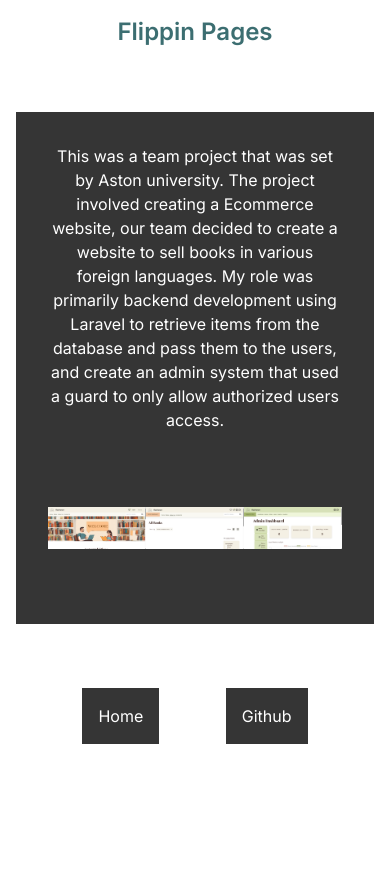
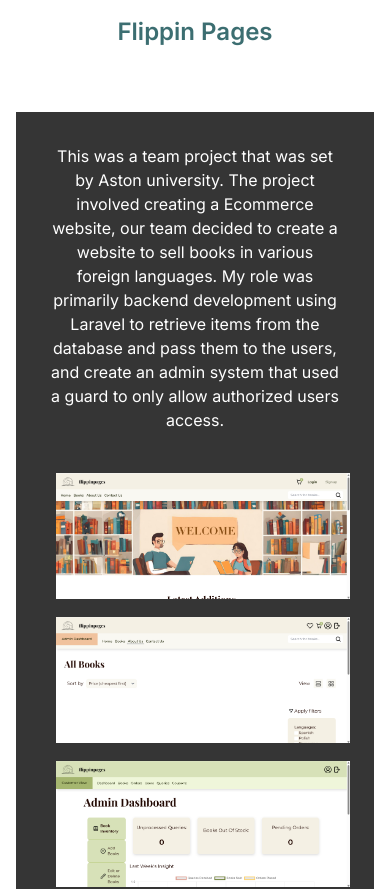
Before and after one commit to burgerking59/Portfolio, a Next.js app: page /flippinpages in a window 390 px wide. Shown: the top 889 px of the page. Before the commit the page ends 844 px from the top, so only its background shows below. Built offline with nearby package versions, Linux system fonts and the light colour scheme; a web font is replaced by a local one.

Commit message:
added responsive

```diff
--- a/src/app/FYP/page.js
+++ b/src/app/FYP/page.js
@@ -7,14 +7,14 @@ export default function page() {
             <h2 className="text-blue text-2xl font-semibold">Final Year Project</h2>
             <div className="bg-black p-8 text-white mt-16 text-center">
                 This is my final year project for computer science at university. The aim of the project was to create a project management tool for game developers, specifically targeted towards newer developers and small teams. I carried out all stages of SDLC, requirements, design, development, evaluation. The website allows users to create projects, draw ideas on a whiteboard, track tasks, and store relevant files.
-            <ul className="relative flex justify-evenly w-full mt-8">
-                <div className="relative h-32 w-1/3">
+            <ul className="relative flex max-md:flex-col justify-evenly w-full mt-8">
+                <div className="relative h-32 w-full m-2 md:w-1/3">
                 <Image className="" src="/FYP1.png" objectFit="contain" fill alt="Final year project image 1"/>
                 </div>
-                <div className="relative h-32 w-1/3">
+                <div className="relative h-32 w-full m-2 md:w-1/3">
                 <Image className="" src="/FYP3.png" objectFit="contain" fill alt="Final year project image 2"/>
                 </div>
-                <div className="relative h-32 w-1/3">
+                <div className="relative h-32 w-full m-2 md:w-1/3">
                 <Image className="" src="/FYP2.png" objectFit="contain" fill alt="Final year project image 3"/>
                 </div>
             </ul>
--- a/src/app/flippinpages/page.js
+++ b/src/app/flippinpages/page.js
@@ -7,14 +7,14 @@ export default function page() {
             <h2 className="text-blue text-2xl font-semibold">Flippin Pages</h2>
             <div className="bg-black p-8 text-white mt-16 text-center">
             This was a team project that was set by Aston university. The project involved creating a Ecommerce website, our team decided to create a website to sell books in various foreign languages. My role was primarily backend development using Laravel to retrieve items from the database and pass them to the users, and create an admin system that used a guard to only allow authorized users access.
-            <ul className="relative flex justify-evenly w-full mt-8">
-                <div className="relative h-32 w-1/3">
+            <ul className="relative flex max-md:flex-col justify-evenly w-full mt-8">
+                <div className="relative h-32 w-full m-2 md:w-1/3">
                 <Image className="" src="/flippinpages1.png" objectFit="contain" fill alt="Final year project image 1"/>
                 </div>
-                <div className="relative h-32 w-1/3">
+                <div className="relative h-32 w-full m-2 md:w-1/3">
                 <Image className="" src="/flippinpages2.png" objectFit="contain" fill alt="Final year project image 2"/>
                 </div>
-                <div className="relative h-32 w-1/3">
+                <div className="relative h-32 w-full m-2 md:w-1/3">
                 <Image className="" src="/flippinpages3.png" objectFit="contain" fill alt="Final year project image 3"/>
                 </div>
             </ul>
--- a/src/app/page.js
+++ b/src/app/page.js
@@ -55,13 +55,13 @@ export default function Home() {
             <label>Phone Number: 07483228207</label>
           </div>
           <div className="flex justify-evenly">
-            <Link className="p-4 md:p-8" href="https://www.linkedin.com/in/oliver-burnett-kiernan-6224a9210/">
+            <Link className="p-1 md:p-8" href="https://www.linkedin.com/in/oliver-burnett-kiernan-6224a9210/">
               <Image className="w-1/4 m-auto hover:opacity-50 duration-1000" src="/linkedin.png" width={1000} height={1000} alt="Linkedin icon"/>
             </Link>
-            <Link className="p-4 md:p-8" href="https://burgerking404.itch.io/">
+            <Link className="p-1 md:p-8" href="https://burgerking404.itch.io/">
               <Image className="w-1/4 m-auto hover:opacity-50 duration-1000" src="/itchiologo.png" width={1000} height={1000} alt="Linkedin icon"/>
             </Link>
-            <Link className="p-4 md:p-8" href="https://github.com/burgerking59">
+            <Link className="p-1 md:p-8" href="https://github.com/burgerking59">
               <Image className="w-1/4 m-auto bg-white hover:opacity-50 duration-1000" src="/github.png" width={1000} height={1000} alt="Linkedin icon"/>
             </Link>
           </div>
--- a/src/app/pool/page.js
+++ b/src/app/pool/page.js
@@ -8,14 +8,14 @@ export default function page() {
             <h2 className="text-blue text-2xl font-semibold">The Pool Game</h2>
             <div className="bg-black p-8 text-white mt-16 text-center">
             This is my first completed and released game on steam. It is a multiplayer pool game that allows players to host and join lobbies. I created all the 3D assets and the trailer in blender, the 2D assets in figma and programmed the game in Godot.
-            <ul className="relative flex justify-evenly w-full mt-8">
-                <div className="relative h-32 w-1/3">
+            <ul className="relative flex max-md:flex-col justify-evenly w-full mt-8">
+                <div className="relative h-32 w-full m-2 md:w-1/3">
                 <Image className="" src="/pool1.png" objectFit="contain" fill alt="Final year project image 1"/>
                 </div>
-                <div className="relative h-32 w-1/3">
+                <div className="relative h-32 w-full m-2 md:w-1/3">
                 <Image className="" src="/pool2.png" objectFit="contain" fill alt="Final year project image 2"/>
                 </div>
-                <div className="relative h-32 w-1/3">
+                <div className="relative h-32 w-full m-2 md:w-1/3">
                 <Image className="" src="/pool3.png" objectFit="contain" fill alt="Final year project image 3"/>
                 </div>
             </ul>
```
